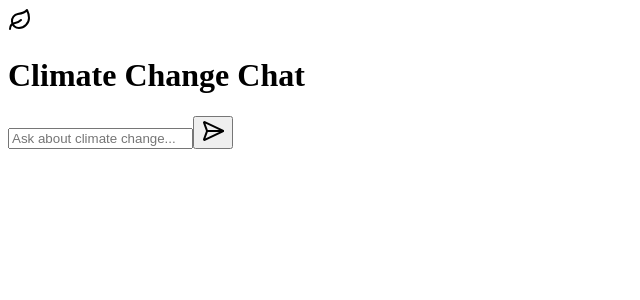
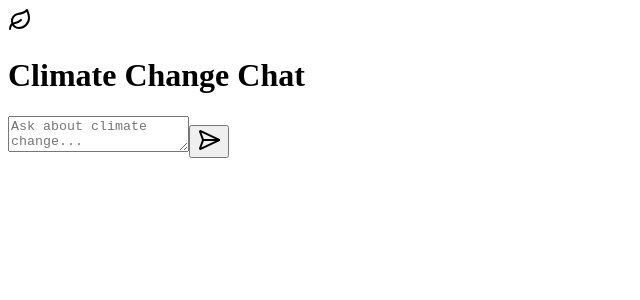
Before and after one commit to Rutwij12/climate-change-frontend, a Next.js app: page / in a window 1280 px wide. Shown: the top 300 px of the page, without its empty margins (0-640 px from the left). Built offline with nearby package versions, Linux system fonts and the light colour scheme.

Commit message:
Feat: Add dynamically sized input field for user prompt

```diff
--- a/src/app/page.tsx
+++ b/src/app/page.tsx
@@ -114,12 +114,15 @@ export default function ClimateChat() {
         </ScrollArea>
         <form onSubmit={handleSubmit} className="p-4 bg-none border-none">
           <div className="flex items-center">
-            <Input
-              type="text"
+            <textarea
               placeholder="Ask about climate change..."
               value={input}
-              onChange={(e) => setInput(e.target.value)}
-              className="flex-1 rounded-l-full border-green-300 focus:ring-green-500 focus:border-green-500"
+              onChange={(e) => {
+                setInput(e.target.value)
+                e.target.style.height = "auto"  // Reset height
+                e.target.style.height = `${e.target.scrollHeight}px`  // Adjust height
+              }}
+              className="flex-1 min-h-[56px] max-h-40 text-lg p-4 rounded-l-full border-green-300 focus:ring-green-500 focus:border-green-500 overflow-hidden resize-none"
             />
             <Button type="submit" size="icon" className="rounded-r-full bg-green-600 hover:bg-green-700">
               <SendHorizontal className="h-4 w-4" />
```
